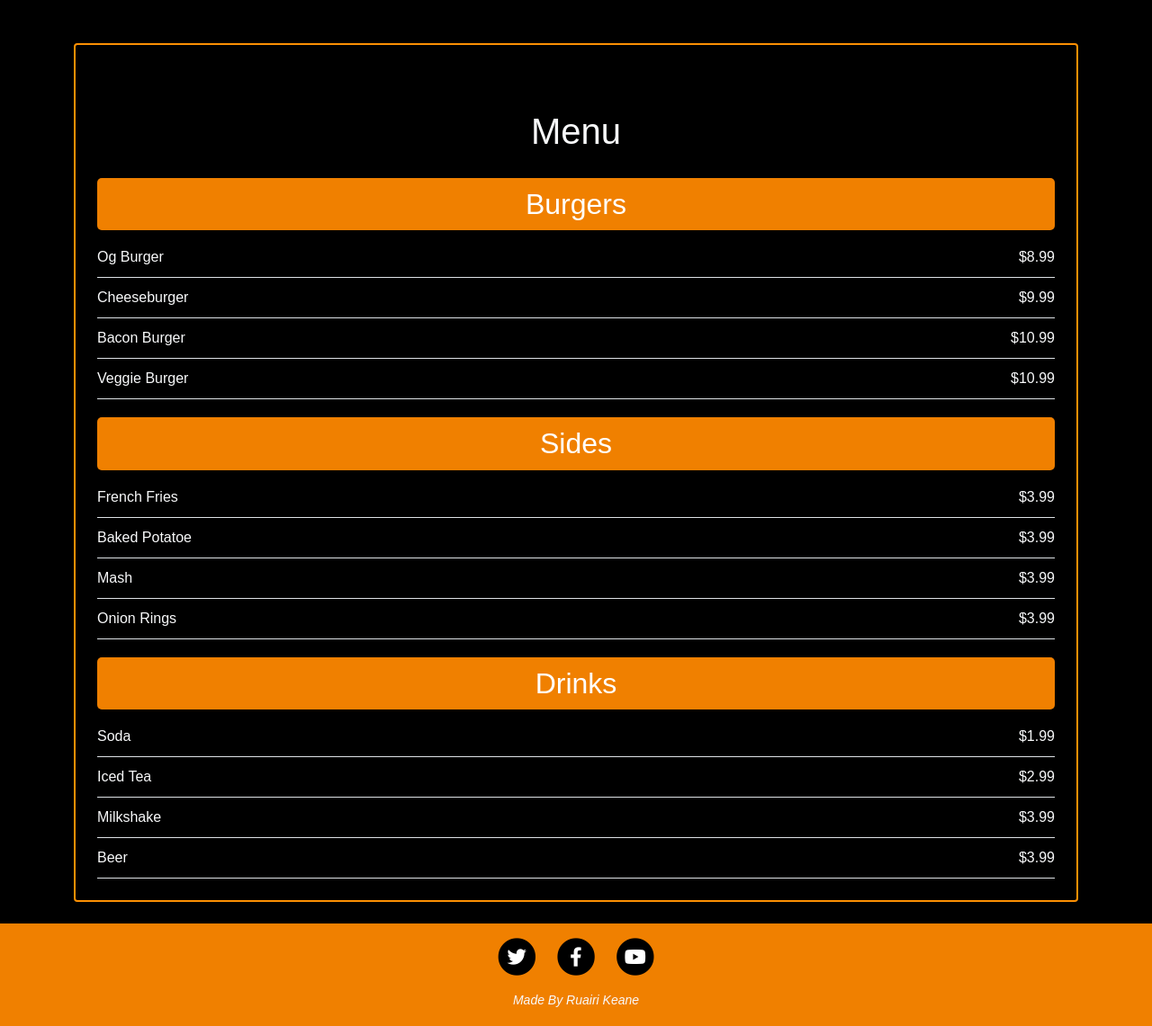
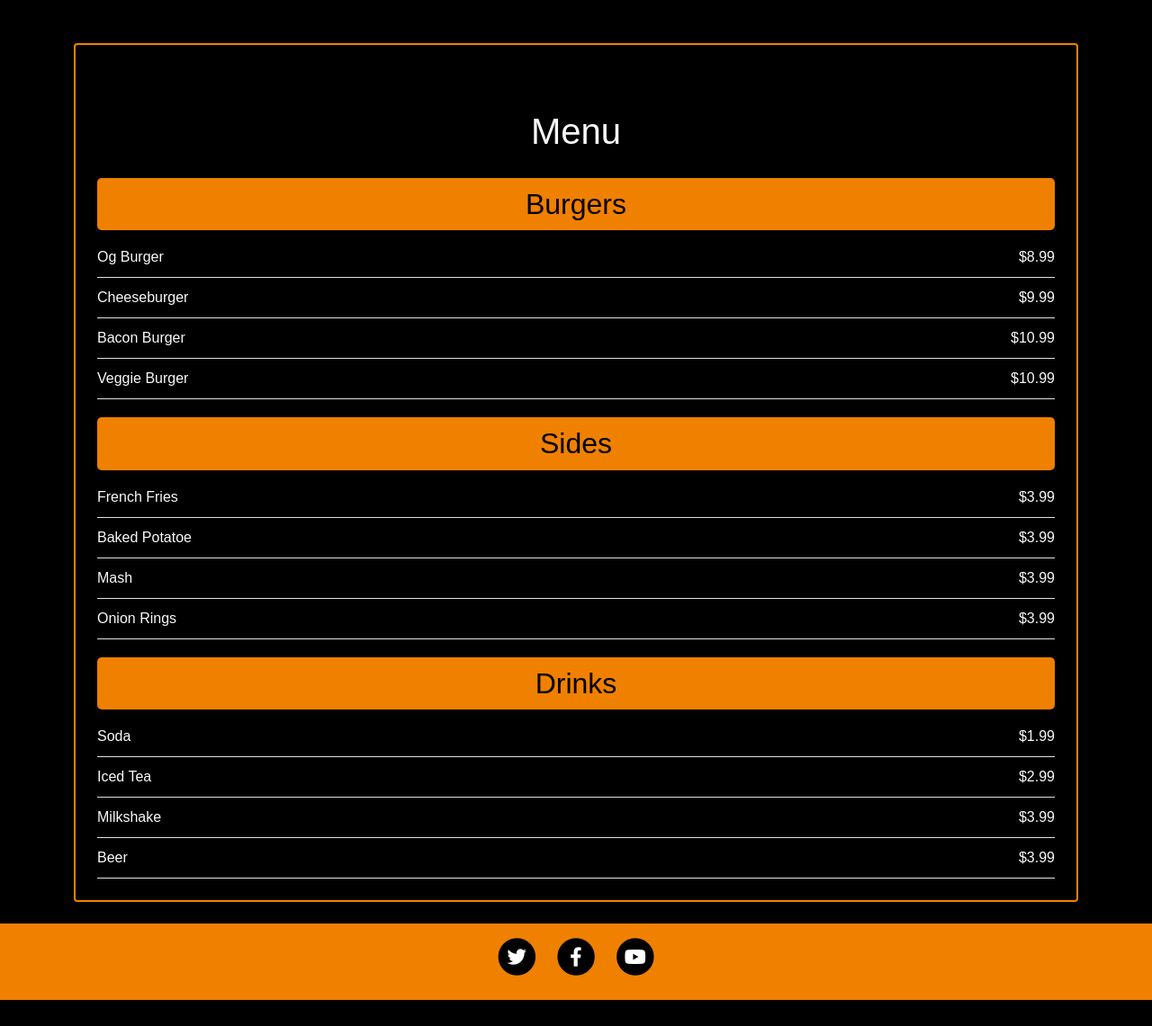
Before and after one commit to ruairikeane11/project-4-ruairikeane11, a Django app: page /menu/ in a window 1280 px wide. Shown: the part 56-1197 px from the top of the page at 90% size. After the commit the page ends 1168 px from the top, so only its background shows below. Run offline with Django 4.2, Linux system fonts and the light colour scheme; some web fonts are replaced.

Commit message:
Change menu page styling to heighten accessability

```diff
--- a/home/templates/home/index.html
+++ b/home/templates/home/index.html
@@ -31,7 +31,7 @@
             <div class="card-about text-black bg-yellow my-5 py-4 text-center rounded">
                 <div class="card-body">
                     <h1 class="text-black ">About Section</h1>
-                    <p class="mt-4">Welcome to Goat Burger, where passion meets flavour in every bite.
+                    <p class="mt-4 text-black">Welcome to Goat Burger, where passion meets flavour in every bite.
                         Nested in the heart of Dublin's city centre, our restaraunt is a haven for burger enthusiasts
                         seeking for all out excellence. We take pride in providing an experience for our customers, and
                         that's why we only source the finest quality ingredients, from locally sourced grass fed beef,
--- a/home/templates/home/menu.html
+++ b/home/templates/home/menu.html
@@ -5,12 +5,12 @@
 
 
 <div class="container" id="menu-container">
-    <div class="card text-light mt-5 mb-4 p-4" style="border: 2px solid #fc9003;">
+    <div class="card text-light mt-5 mb-4 p-4" style="border: 2px solid #F08000;">
         <header class="text-center mt-5">
             <h1>Menu</h1>
         </header>
         <section class="menu-section">
-            <h2 class="text-center">Burgers</h2>
+            <h2 class="text-center text-black">Burgers</h2>
             <div class="menu-item">
                 <span>Og Burger</span>
                 <span>$8.99</span>
@@ -30,7 +30,7 @@
         </section>
 
         <section class="menu-section">
-            <h2 class="text-center">Sides</h2>
+            <h2 class="text-center text-black">Sides</h2>
             <div class="menu-item">
                 <span>French Fries</span>
                 <span>$3.99</span>
@@ -50,7 +50,7 @@
         </section>
 
         <section class="menu-section">
-            <h2 class="text-center">Drinks</h2>
+            <h2 class="text-center text-black">Drinks</h2>
             <div class="menu-item">
                 <span>Soda</span>
                 <span>$1.99</span>
--- a/static/css/style.css
+++ b/static/css/style.css
@@ -186,6 +186,11 @@ a.navbar-brand {
     background-color: #F08000;
 }
 
+
+div.small.text-center.text-black.fst-italic.mb-2 {
+    color: black;
+}
+
 a {
     color: black;
 }
@@ -261,8 +266,7 @@ body.bg-dark-grey {
 }
 
 .menu-section h2 {
-    background-color: #343a40;
-    color: white;
+    color: black;
     padding: 10px;
     border-radius: 5px;
 }
@@ -327,7 +331,7 @@ div p {
 
 .menu-section h2 {
     background-color: #F08000;
-    color: white;
+    color: black;
     padding: 10px;
     border-radius: 5px;
 }
--- a/templates/base.html
+++ b/templates/base.html
@@ -147,10 +147,9 @@
                             </a>
                         </li>
                     </ul>
-                    <div class="small text-center text-black fst-italic mb-2">Made By Ruairi Keane</div>
+
                 </div>
             </div>
-        </div>
     </footer>
 
     <script src="https://cdn.jsdelivr.net/npm/bootstrap@5.0.1/dist/js/bootstrap.bundle.min.js"
```
